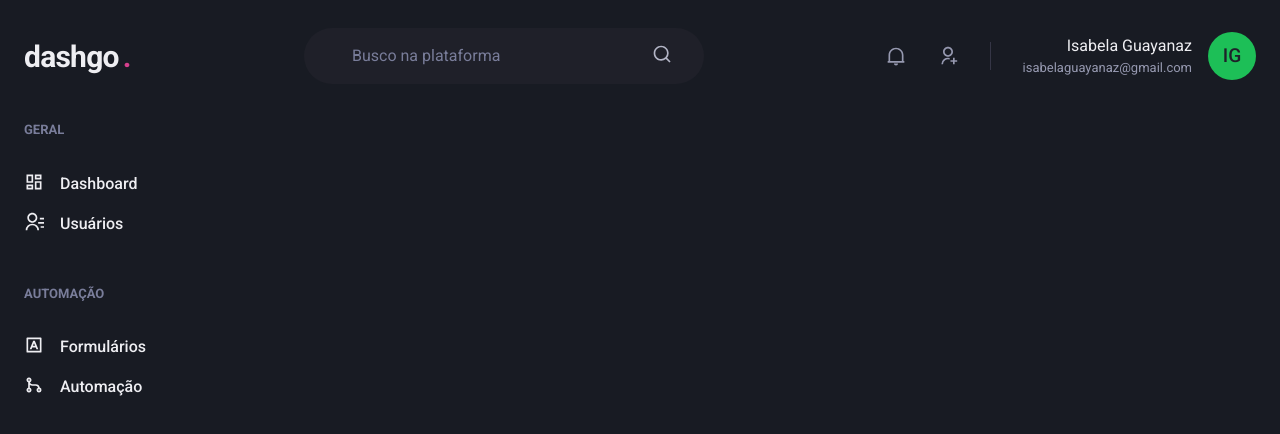
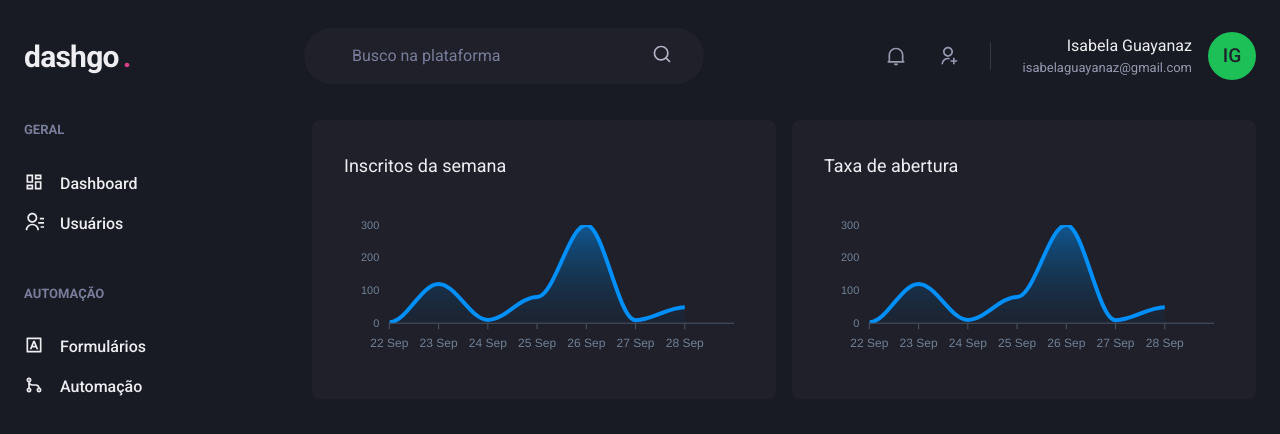
Before and after one commit to luoBinghe/dash-go, a Next.js app: page /dashboard in a window 1280 px wide. Shown: the top 434 px of the page. Built offline with nearby package versions, Linux system fonts and the light colour scheme.

Commit message:
dashboard visual

```diff
--- a/package.json
+++ b/package.json
@@ -13,9 +13,11 @@
     "@chakra-ui/react": "^1.6.8",
     "@emotion/react": "^11.4.1",
     "@emotion/styled": "^11.3.0",
+    "apexcharts": "^3.28.3",
     "framer-motion": "^4.1.17",
     "next": "11.1.2",
     "react": "17.0.2",
+    "react-apexcharts": "^1.3.9",
     "react-dom": "17.0.2",
     "react-icons": "^4.2.0"
   },
--- a/src/pages/dashboard.tsx
+++ b/src/pages/dashboard.tsx
@@ -1,6 +1,63 @@
 import { Header } from '../components/Header'
-import { Flex } from '@chakra-ui/react'
+import dynamic from 'next/dynamic'
+import { Flex, SimpleGrid, Box, Text, theme } from '@chakra-ui/react'
 import { Sidebar } from '../components/Sidebar'
+const Chart = dynamic(() => import('react-apexcharts'), {
+  ssr: false
+})
+
+const options = {
+  chart: {
+    toolbar: {
+      show: false
+    },
+    zoom: {
+      enabled: false
+    },
+    foreColor: theme.colors.gray[500],
+  },
+  grid: {
+    show: false
+  },
+  dataLabels: {
+    enabled: false
+  },
+  tooltip: {
+    enabled: false
+  },
+  xaxis: {
+    type: 'datetime',
+    axisBorder: {
+      color: theme.colors.gray[600],
+    },
+    axisTicks: {
+      color: theme.colors.gray[600],
+    },
+    categories: [
+      '2021-09-22T00:00:00.000Z',
+      '2021-09-23T00:00:00.000Z',
+      '2021-09-24T00:00:00.000Z',
+      '2021-09-25T00:00:00.000Z',
+      '2021-09-26T00:00:00.000Z',
+      '2021-09-27T00:00:00.000Z',
+      '2021-09-28T00:00:00.000Z',
+      '2021-09-29T00:00:00.000Z'
+    ]
+  },
+  fill: {
+    opacity: 0.3,
+    type: 'gradient',
+    gradient: {
+      shade: 'dark',
+      opacityFrom: 0.7,
+      opacityTo: 0.3,
+    }
+  }
+}
+
+const series = [
+  {name: 'series1', data: [3, 120, 10, 80, 300, 9, 49]}
+]
 
 export default function Dashboard(){
   return(
@@ -9,6 +66,27 @@
 
       <Flex w="100%" my="6" maxWidth={1480} mx="auto" px="6">
         <Sidebar />
+
+        <SimpleGrid flex="1" gap="4" minChildWidth="320px" align="flex-start">
+          <Box
+            p="8"
+            bgColor="gray.800"
+            borderRadius={8}
+            pb="4"
+          >
+            <Text fontSize="lg" mb="4">Inscritos da semana</Text>
+            <Chart options={options} series={series} type="area" height={160} />
+          </Box>
+          <Box
+            p="8"
+            bgColor="gray.800"
+            borderRadius={8}
+            pb="4"
+          >
+            <Text fontSize="lg" mb="4">Taxa de abertura</Text>
+            <Chart options={options} series={series} type="area" height={160} />
+          </Box>
+        </SimpleGrid>
       </Flex>
     </Flex>
   )
```
Also changed, not shown: 1 other file (tests, documents, lock files or other folders).
